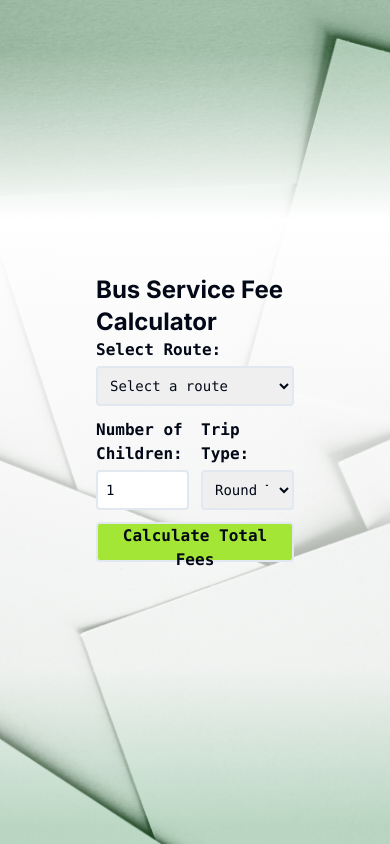
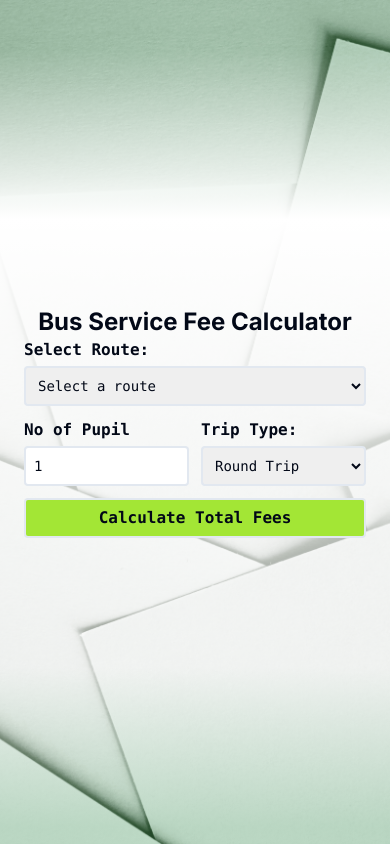
Before and after one commit to AgbenigaAgboola/busfee_calculator, a Next.js app: page / in a window 390 px wide. Built offline with nearby package versions, Linux system fonts and the light colour scheme.

Commit message:
Update mobile view

```diff
--- a/app/page.tsx
+++ b/app/page.tsx
@@ -5,7 +5,7 @@
 
 export default function Home() {
   return (
-    <main className="flex min-h-screen flex-col items-center justify-center p-24" style={{
+    <main className="flex min-h-screen flex-col items-center justify-center p-6" style={{
       // use the src property of the image object
       // backgroundImage: `url(${backgroundImage.src})`,
 
--- a/app/{components}/BusServiceForm.tsx
+++ b/app/{components}/BusServiceForm.tsx
@@ -68,7 +68,7 @@
 
         <div className='flex gap-3 justify-between'>
           <div className='flex flex-col gap-1 w-full'>
-            <label className='text-base font-semibold'>Number of Children:</label>
+            <label className='text-base font-semibold'>No of Pupil</label>
             <input
               type="number"
               value={numberOfChildren}
```
